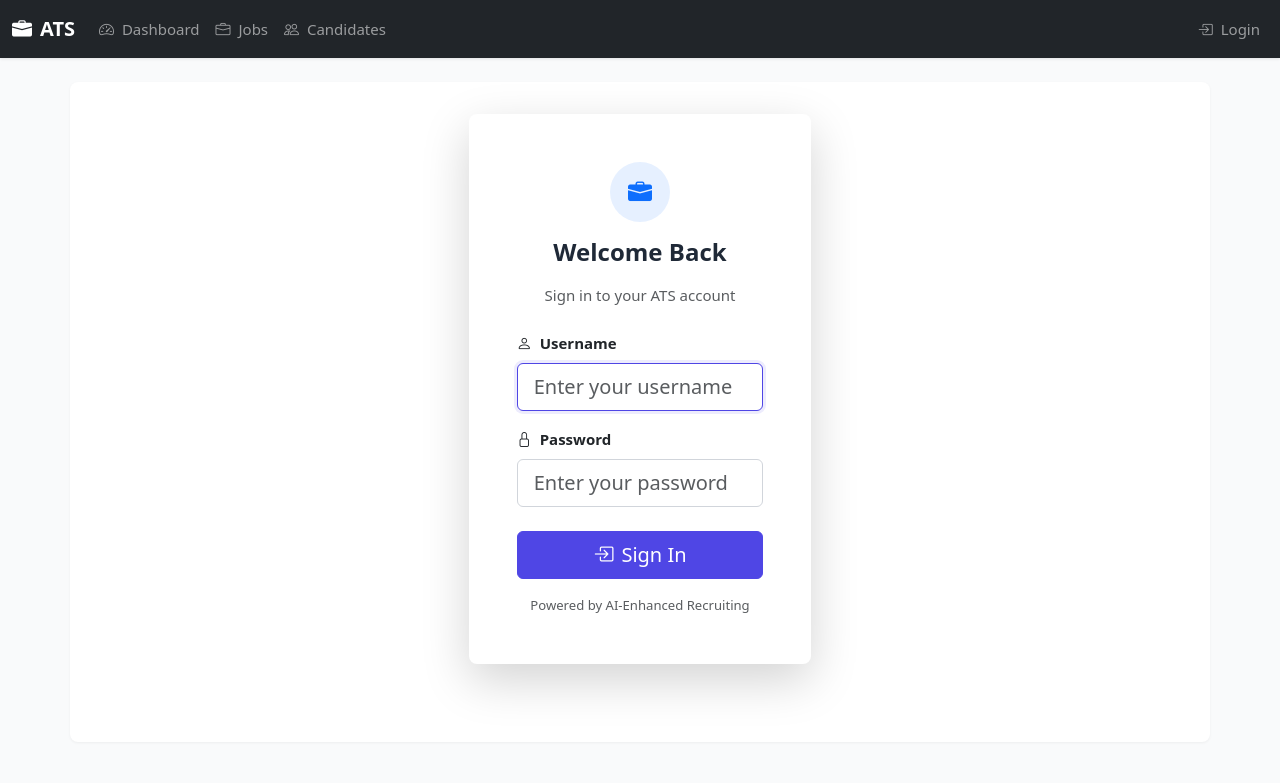
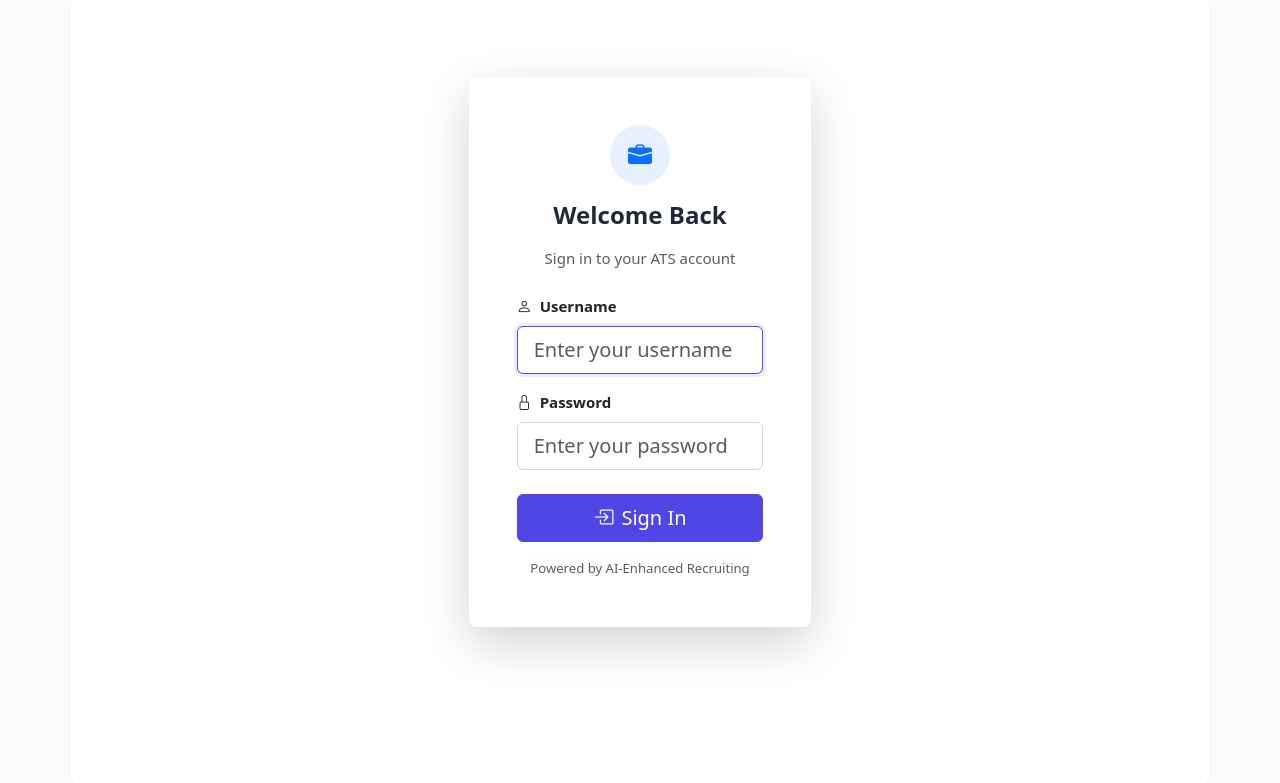
Before and after one commit to zoonlabs/ats, a Django app: page /login/ in a window 1280 px wide. Shown: the top 783 px of the page. Run offline with Django 4.2, Linux system fonts and the light colour scheme; some libraries are stand-ins or nearby versions.

Commit message:
Fix: Hide navbar on login page for cleaner UX
- Add conditional check to hide navbar when on login page
- Update login page layout to be full-height centered
- Improve login page visual hierarchy without navigation

```diff
--- a/ats/templates/base.html
+++ b/ats/templates/base.html
@@ -228,6 +228,7 @@
 	</style>
 </head>
 <body>
+{% if request.resolver_match.url_name != 'login' %}
 <nav class="navbar navbar-expand-lg navbar-dark bg-dark mb-4">
 	<div class="container-fluid">
 		<a class="navbar-brand d-flex align-items-center" href="{% url 'dashboard' %}">
@@ -297,6 +298,7 @@
 		</div>
 	</div>
 </nav>
+{% endif %}
 <div class="container">
 		{% block content %}{% endblock %}
 </div>
--- a/ats/templates/login.html
+++ b/ats/templates/login.html
@@ -1,6 +1,6 @@
 {% extends 'base.html' %}
 {% block content %}
-<div class="row justify-content-center align-items-center" style="min-height: 60vh;">
+<div class="row justify-content-center align-items-center" style="min-height: 100vh; margin-top: -80px;">
   <div class="col-md-5 col-lg-4">
     <div class="card border-0 shadow-lg">
       <div class="card-body p-5">
```
